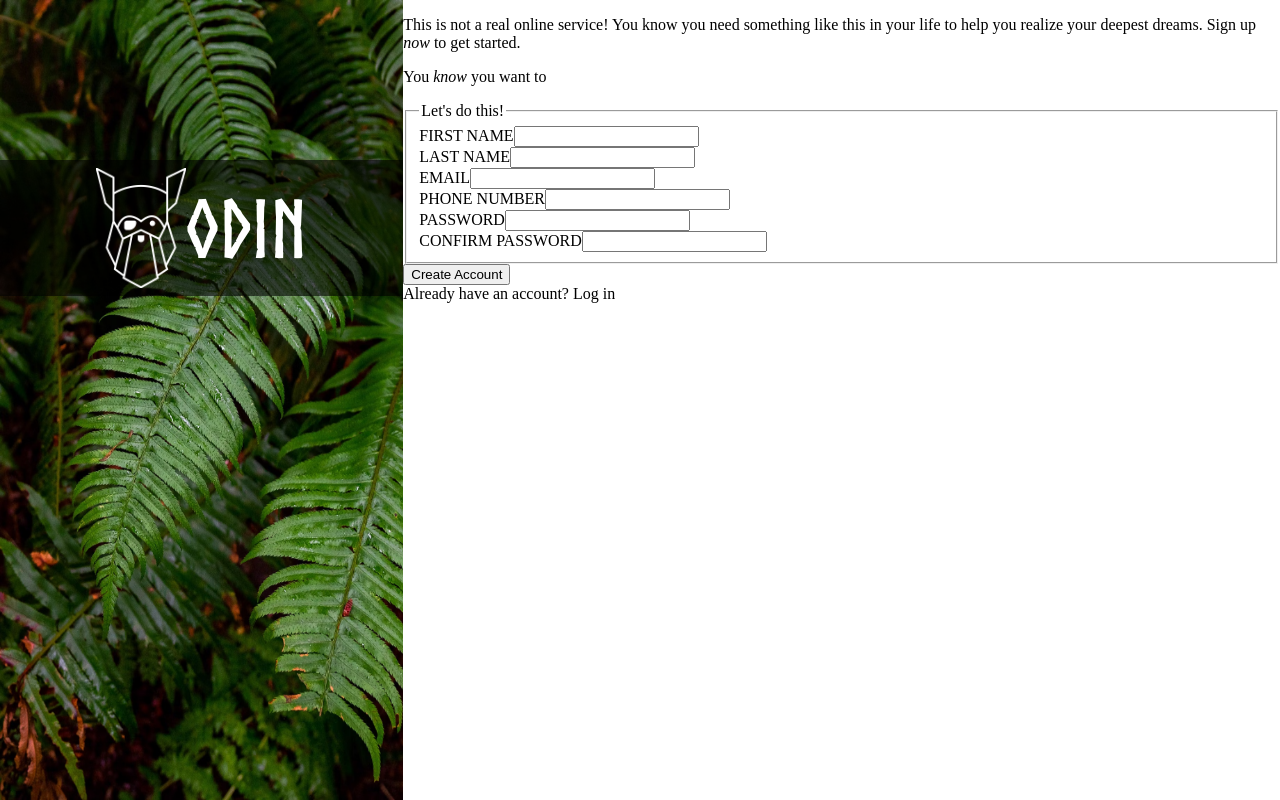
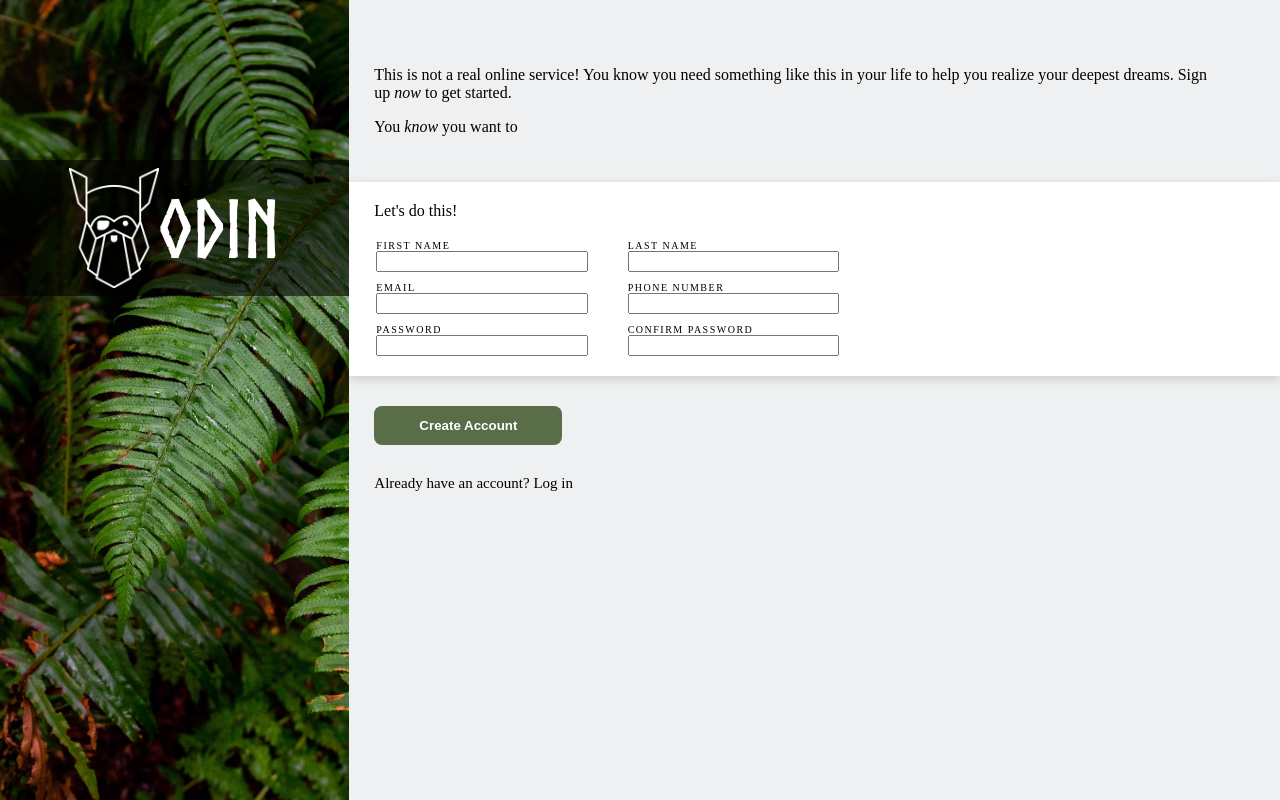
Before and after one commit to ryantohhr/sign-up-form, a plain HTML site: page index.html in a window 1280 px wide. Drawn offline with Linux system fonts and the light colour scheme.

Commit message:
Added CSS to structure main

```diff
--- a/index.html
+++ b/index.html
@@ -19,31 +19,29 @@
             <p>This is not a real online service! You know you need something like this in your life to help you realize your deepest dreams. Sign up <em>now</em> to get started.</p>
             <p>You <em>know</em> you want to</p>
         </div>
-        <div class="form">
         <form>
+            <div class="form-header">Let's do this!</div>
             <fieldset>
-                    <legend>Let's do this!</legend>
                 <div class="input">
-                        <label for="first-name">FIRST NAME<input type="text" name="first-name"></label>
+                    <label for="first-name">FIRST NAME</label><input type="text" name="first-name">
                 </div>
                 <div class="input">
-                        <label for="last-name">LAST NAME<input type="text" name="last-name"></label>
+                    <label for="last-name">LAST NAME</label><input type="text" name="last-name">
                 </div>
                 <div class="input">
-                        <label for="email">EMAIL<input type="email" name="email"></label>
+                    <label for="email">EMAIL</label><input type="email" name="email">
                 </div>
                 <div class="input">
-                        <label for="phone-number">PHONE NUMBER<input type="number" name="phone-number"></label>
+                    <label for="phone-number">PHONE NUMBER</label><input type="number" name="phone-number">
                 </div>
                 <div class="input">
-                        <label for="passwordset">PASSWORD<input type="password" name="passwordset"></label>
+                    <label for="passwordset">PASSWORD</label><input type="password" name="passwordset">
                 </div>
                 <div class="input">
-                        <label for="passwordconfirm">CONFIRM PASSWORD<input type="password" name="passwordconfirm"></label>
+                    <label for="passwordconfirm">CONFIRM PASSWORD</label><input type="password" name="passwordconfirm">
                 </div>
             </fieldset>
         </form>
-        </div>
         <button class="create">Create Account</button>
         <div class="login">Already have an account? Log in</div>
     </div>
--- a/style.css
+++ b/style.css
@@ -4,11 +4,11 @@ body {
 }
 
 .sidebar {
-    width: 35vw;
+    width: 40vw;
     height: 100vh;
     background-image: url(./background-image.avif);
     background-repeat: no-repeat;
-    background-size: 35vw 100vh;
+    background-size: 40vw 100vh;
     position: relative;
 }
 
@@ -39,3 +39,60 @@ body {
 .odin-icon {
     height: 15vh;
 }
+
+.main {
+    display: flex;
+    flex-direction: column;
+    background-color: #eff0f1;
+    gap: 10px;
+    font-family: ubuntu;
+}
+
+.notice {
+    margin: 50px 60px 20px 25px;
+}
+
+form {
+    padding: 20px 25px;
+    display: flex;
+    flex-direction: column;
+    background-color: white;
+    box-shadow: 0 3px 10px #cccccc;
+}
+
+form > div {
+    margin-bottom: 20px;
+}
+
+fieldset {
+    border: none;
+    padding: 0;
+    display: flex;
+    gap: 10px 40px;
+    flex-wrap: wrap;
+    width: 60%;
+}
+
+.input {
+    width: 40%;
+    display: flex;
+    flex-direction: column;
+    font-size: 10px;
+    letter-spacing: 1.5px;
+}
+
+.create {
+    align-self: baseline;
+    margin: 20px 25px;
+    border-radius: 8px;
+    padding: 12px 45px;
+    border: none;
+    background-color: #596D48;
+    color: white;
+    font-weight: bold;
+}
+
+.login {
+    margin: 0px 25px;
+    font-size: 15px;
+}
```
Lines whose indentation alone changed are shown as unchanged.
